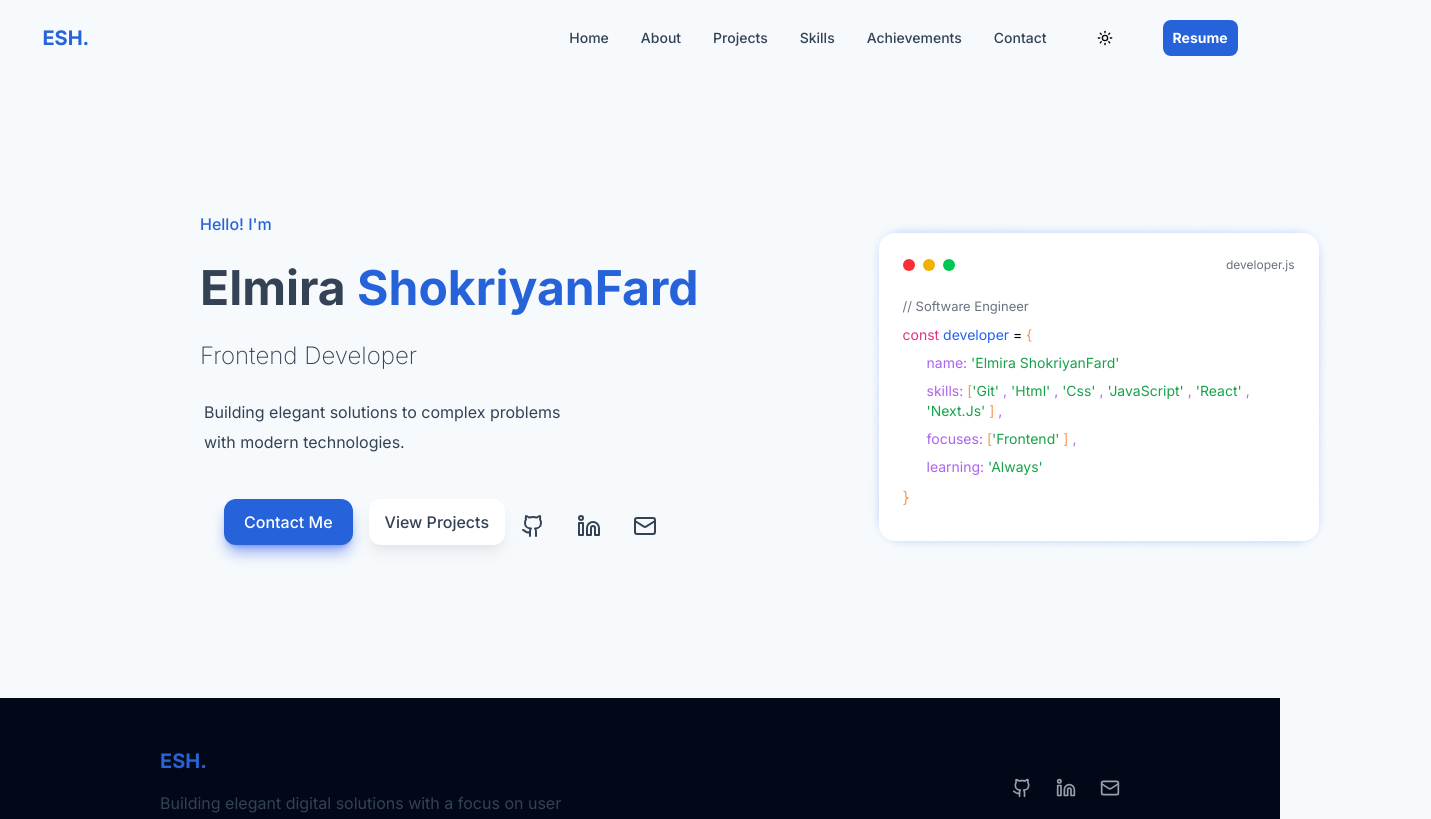
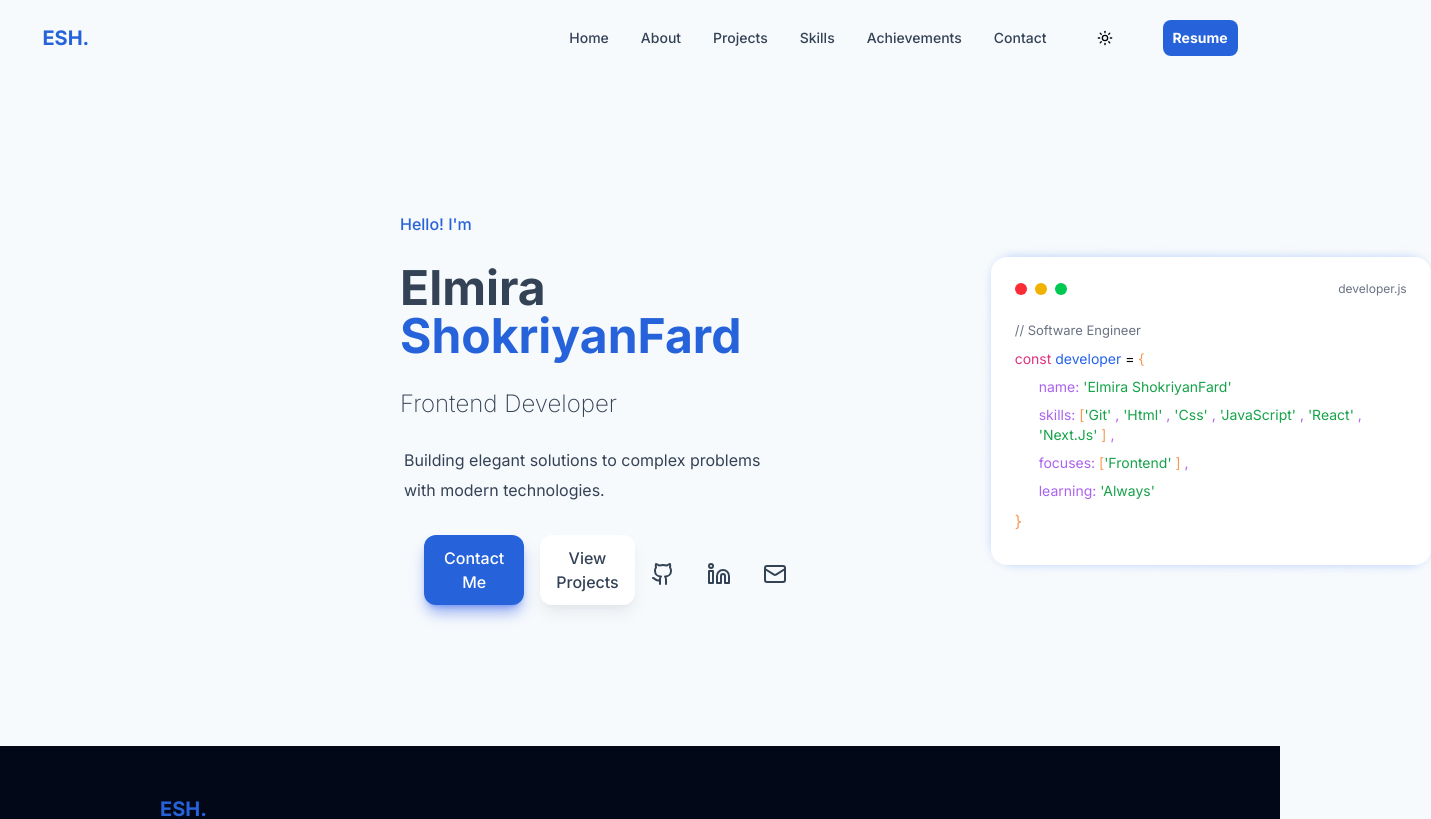
Before and after one commit to elmira1385/portfolio, a Next.js app: page / in a window 1280 px wide. Shown: the top 819 px of the page, 1431 px wide, since content can reach past the window. Built offline with nearby package versions, Linux system fonts and the light colour scheme.

Commit message:
solve some problem

```diff
--- a/src/app/UI/Header.tsx
+++ b/src/app/UI/Header.tsx
@@ -8,7 +8,7 @@ const Header = () => {
   const { theme, setTheme } = useTheme();
   const [isOpenHeader, setIsOpenHeader] = useState(false);
   return (
-    <div className="bg-[#F7FAFC]/90 dark:bg-[#020817]/90 sticky top-0 left-0 flex justify-between px-6 sm:gap-120 sm:justify-center py-5 items-center">
+    <div className="bg-[#F7FAFC]/90 z-50 dark:bg-[#020817]/90 sticky top-0 left-0 flex justify-between px-6 sm:gap-120 sm:justify-center py-5 items-center">
       <div>
         <p className="text-xl text-primary font-bold">ESH.</p>
       </div>
--- a/src/app/UI/Section1.tsx
+++ b/src/app/UI/Section1.tsx
@@ -4,7 +4,7 @@ import { motion } from "framer-motion";
 
 const Section1 = () => {
   return (
-    <div className="flex-col sm:flex sm:flex-row sm:pl-50 sm:py-34  gap-4 sm:gap-100  sm:text-start sm:items-center  py-18 text-center ">
+    <div className="flex-col sm:flex sm:flex-row sm:px-100 sm:py-34  gap-4 sm:gap-100 sm:text-start justify-baseline sm:items-center  py-18 text-center ">
       <div className="flex flex-col gap-7">
         <motion.p
           initial={{
@@ -157,8 +157,8 @@ const Section1 = () => {
             duration: 0.4,
             delay: 0.4,
           }} className="relative pt-86 flex">
-        <div className="back bg-[#c2d6fc] sm:w-110 dark:bg-[#081938]  rounded-3xl w-90 h-77.5 absolute top-[50%] left-[50%] z-20 -translate-1/2"></div>
-        <div className="bg-white hover:shadow-2xl/60 sm:w-110 flex flex-col gap-6 hover:scale-102 p-6 dark:border-2 border-gray-800 shadow-[#c2d6fc] dark:shadow-[#12316a]  dark:bg-[#0D111F] w-90 h-77 absolute top-[50%] left-[50%] rounded-2xl z-30 -translate-1/2">
+        <div className="back bg-[#c2d6fc] sm:w-110 dark:bg-[#081938]  rounded-3xl w-90 h-77.5 absolute top-[50%] left-[50%]  -translate-1/2"></div>
+        <div className="bg-white hover:shadow-2xl/60 sm:w-110 flex flex-col gap-6 hover:scale-102 p-6 dark:border-2 border-gray-800 shadow-[#c2d6fc] dark:shadow-[#12316a]  dark:bg-[#0D111F] w-90 h-77 absolute top-[50%] left-[50%] rounded-2xl z-10 -translate-1/2">
           <div className="flex justify-between items-center ">
             <div className="flex space-x-2">
               <div className="w-3 h-3 rounded-full bg-red-500"></div>
--- a/src/app/globals.css
+++ b/src/app/globals.css
@@ -4,6 +4,7 @@
 body {
   height: 100vh;
   font-family: var(--font-inter);
+  scroll-behavior: smooth;
 }
 :root,
 :host {
```
